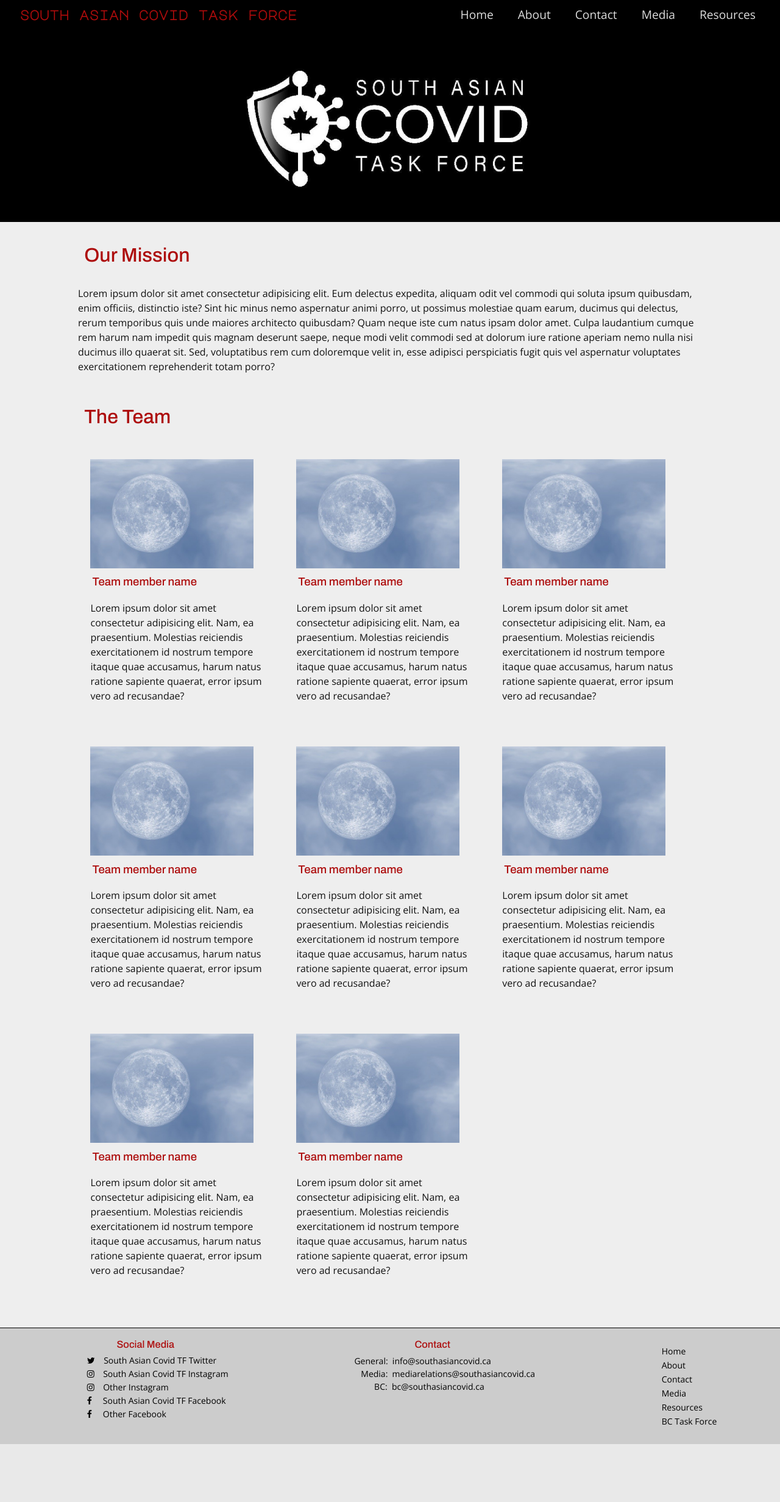
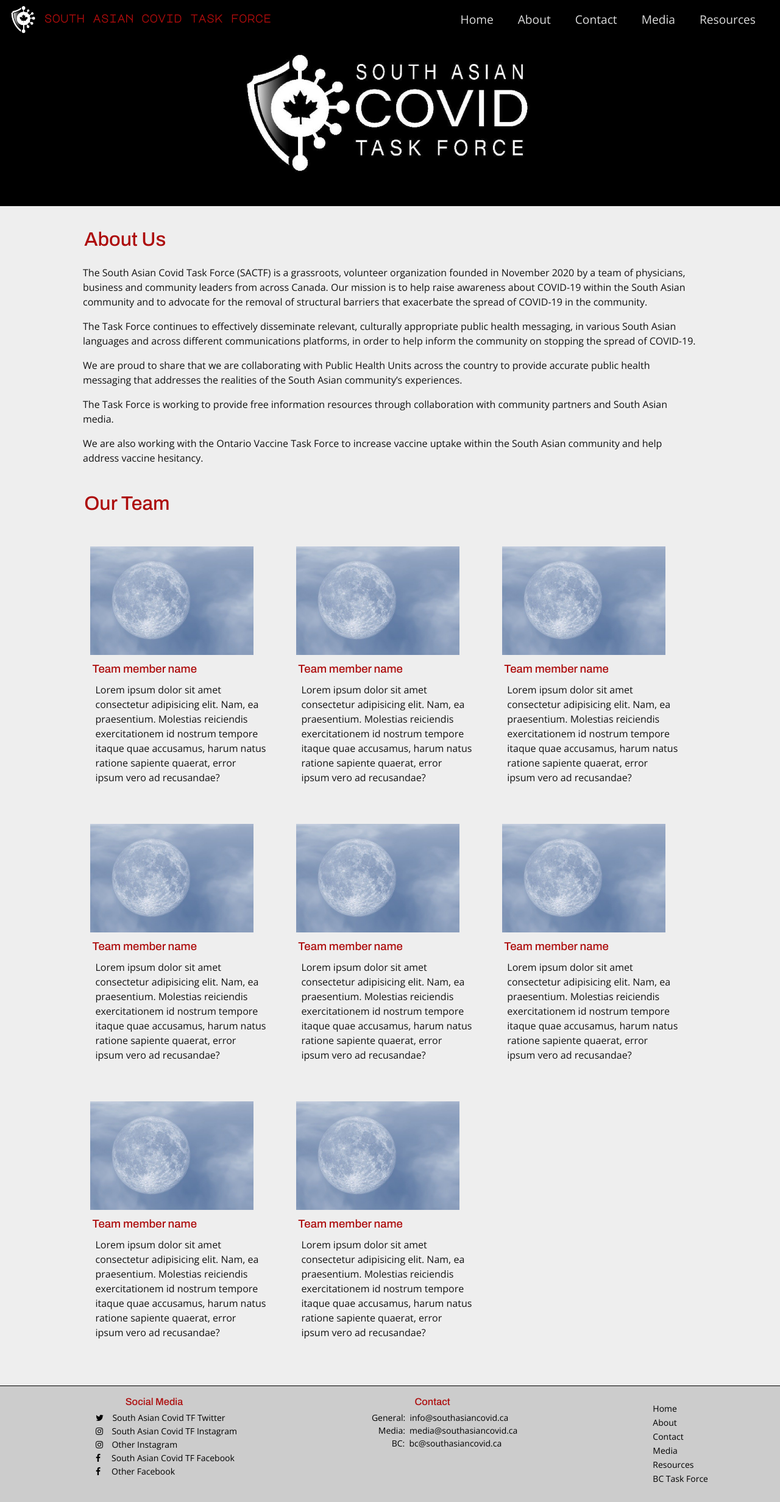
Before and after one commit to nicholas-delaney/SouthAsianCovidTF-Website, a Node server app: page /about in a window 1280 px wide. Shown: the whole page at 61% size. Before the commit the page ends 2368 px from the top, so only its background shows below. Run offline with Node 20, Linux system fonts and the light colour scheme.

Commit message:
Update nav bar and welcome/about paragraphs

```diff
--- a/public/stylesheets/style.css
+++ b/public/stylesheets/style.css
@@ -18,6 +18,10 @@
   color: var(--softRed);
   font-family: 'Archivo', sans-serif;
   font-weight: 600;
+}
+
+p {
+  margin: 0.5em;
 }
 
 body {
@@ -45,7 +49,13 @@
   display: flex;
   justify-content: center;
   background-color: black;
-  padding-top: 5%;
+  padding-top: 3%;
+}
+
+.navLogo {
+  position: absolute;
+  right: 0;
+  top: 0;
 }
 
 .mainLogo {
@@ -362,14 +372,15 @@
 /* Navigation styles */
 header {
   display: flex;
-  justify-content: space-around;
-  flex-direction: column;
+  justify-content: space-between;
+  flex-direction: row;
   align-items: center;
   background: var(--navBackground);
   text-align: center;
   position: fixed;
   z-index: 999;
   width: 100%;
+  height: 70px;
   top: 0;
 }
 
@@ -379,14 +390,15 @@
   padding: 12px;
   font-size: 1.5rem;
   font-family: 'Major Mono Display', monospace;
-  font-weight: 1000;
+  font-weight: 2000;
   display: none;
 }
 
 .smlLogo {
   color: var(--white);
   margin: 0;
-  padding: 12px;
+  margin-left: 60px;
+  padding: 0;
   font-size: 1.3rem;
 }
 
@@ -489,6 +501,20 @@
   .welcomMsg h1 {
     color: red;
   }
+}
+
+@media screen and (min-width: 1050px) {
+
+  /* navigation bar style */
+  .nav-toggle-label {
+    display: none;
+  }
+
+  .navLogo {
+    position: unset;
+    right: unset;
+    margin-top: 8px;
+  }
 
   .smlLogo {
     display: none;
@@ -496,14 +522,6 @@
 
   .logo {
     display: block;
-  }
-}
-
-@media screen and (min-width: 1050px) {
-
-  /* navigation bar style */
-  .nav-toggle-label {
-    display: none;
   }
 
   nav {
@@ -519,7 +537,7 @@
     margin: 0;
     background: var(--navBackground);
     width: 100%;
-    height: 3rem;
+    height: 4rem;
     position: fixed;
     left: 0;
     top: 0;
@@ -535,8 +553,10 @@
   }
 
   .logo {
-    padding-left: 2rem;
-    font-size: 22px;
+    position: absolute;
+    top: 5px;
+    left: 60px;
+    font-size: 18px;
   }
 
   nav li {
--- a/views/about.pug
+++ b/views/about.pug
@@ -3,9 +3,13 @@
 block content
   div(class='aboutContent')
     div(class='aboutMsg')
-      h1 Our Mission
-      p Lorem ipsum dolor sit amet consectetur adipisicing elit. Eum delectus expedita, aliquam odit vel commodi qui soluta ipsum quibusdam, enim officiis, distinctio iste? Sint hic minus nemo aspernatur animi porro, ut possimus molestiae quam earum, ducimus qui delectus, rerum temporibus quis unde maiores architecto quibusdam? Quam neque iste cum natus ipsam dolor amet. Culpa laudantium cumque rem harum nam impedit quis magnam deserunt saepe, neque modi velit commodi sed at dolorum iure ratione aperiam nemo nulla nisi ducimus illo quaerat sit. Sed, voluptatibus rem cum doloremque velit in, esse adipisci perspiciatis fugit quis vel aspernatur voluptates exercitationem reprehenderit totam porro?
-    h1 The Team
+      h1 About Us
+      p The South Asian Covid Task Force (SACTF) is a grassroots, volunteer organization founded in November 2020 by a team of physicians, business and community leaders from across Canada. Our mission is to help raise awareness about COVID-19 within the South Asian community and to advocate for the removal of structural barriers that exacerbate the spread of COVID-19 in the community.
+      p The Task Force continues to effectively disseminate relevant, culturally appropriate public health messaging, in various South Asian languages and across different communications platforms, in order to help inform the community on stopping the spread of COVID-19.
+      p We are proud to share that we are collaborating with Public Health Units across the country to provide accurate public health messaging that addresses the realities of the South Asian community’s experiences.
+      p The Task Force is working to provide free information resources through collaboration with community partners and South Asian media.
+      p We are also working with the Ontario Vaccine Task Force to increase vaccine uptake within the South Asian community and help address vaccine hesitancy.
+    h1 Our Team
     div(class='teamLayout')
       div(class='teamMember')
         img(src='../images/placeHolderImg.jpg' alt='Photo of team member')
--- a/views/contact.pug
+++ b/views/contact.pug
@@ -11,7 +11,7 @@
         h1 E-mail
         ul
           li General Email: info@southasiancovid.ca
-          li Media Email: mediarelations@southasiancovid.ca
+          li Media Email: media@southasiancovid.ca
           li BC Email: bc@southasiancovid.ca
       div(class='contactSocialMedia')
         h1 Social Media
--- a/views/layout.pug
+++ b/views/layout.pug
@@ -1,9 +1,9 @@
+// 216.59 86.19
 doctype html
 html(lang='en')
   head
     title= title
     meta(charset='utf-8')
-    meta(name="twitter:widgets:csp" content="on")
     meta(name='viewport', content='width=device-width, initial-scale=1')
     link(rel='stylesheet', href='/stylesheets/style.css')
     link(rel="stylesheet" href="https://cdnjs.cloudflare.com/ajax/libs/font-awesome/4.7.0/css/font-awesome.min.css")
@@ -12,9 +12,10 @@
     link(href="https://fonts.googleapis.com/css2?family=Major+Mono+Display&display=swap" rel="stylesheet")
   header
     input(type='checkbox' id='nav-toggle' class='nav-toggle')
+    h1(class='smlLogo') Menu
     a(href='/home')
-      h1(class='logo') south asian covid task force
-      h1(class='smlLogo') Menu
+      img(class='navLogo' src="../images/sactfNav.png" width='80px' height='80px')
+    h1(class='logo') south asian covid task force
     nav
       ul(class='navbar-nav')
         li
@@ -62,7 +63,7 @@
         h3 Contact
         ul
           li General: &nbsp;info@southasiancovid.ca
-          li &nbsp;&nbsp;&nbsp;Media: &nbsp;mediarelations@southasiancovid.ca
+          li &nbsp;&nbsp;&nbsp;Media: &nbsp;media@southasiancovid.ca
           li &nbsp;&nbsp;&nbsp;&nbsp;&nbsp;&nbsp;&nbsp;&nbsp;&nbsp;BC: &nbsp;bc@southasiancovid.ca
       div(class='footerNav')
         ul(class='footer-nav')
--- a/views/resources.pug
+++ b/views/resources.pug
@@ -6,7 +6,6 @@
       h1 Thank you!
       h3 Your Workplace Concern has been sent and we will be in contact with you!
   div(class='resources')
-    h1=title
     div(class='wpcForm')
       h1 Worplace Concern Form
       p This information will be used to share with public health officials to help make your workplace safer. If you choose to leave your information, we will contact you to get more information.
```
Also changed, not shown: views/home.pug (+5 -2 lines), public/images/sactfNav.png (added).
